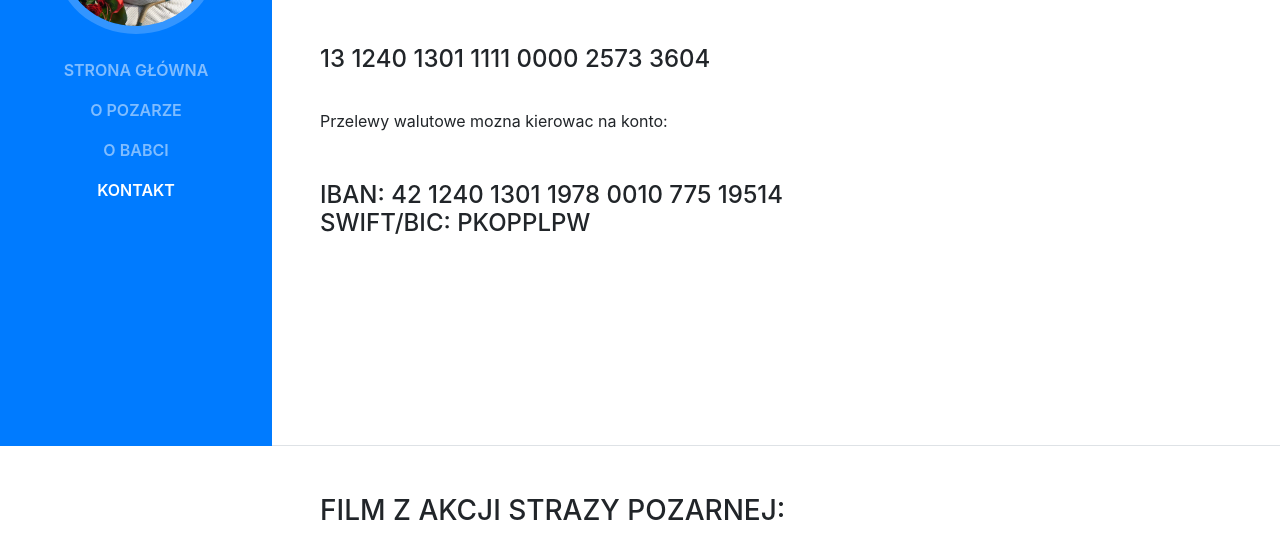
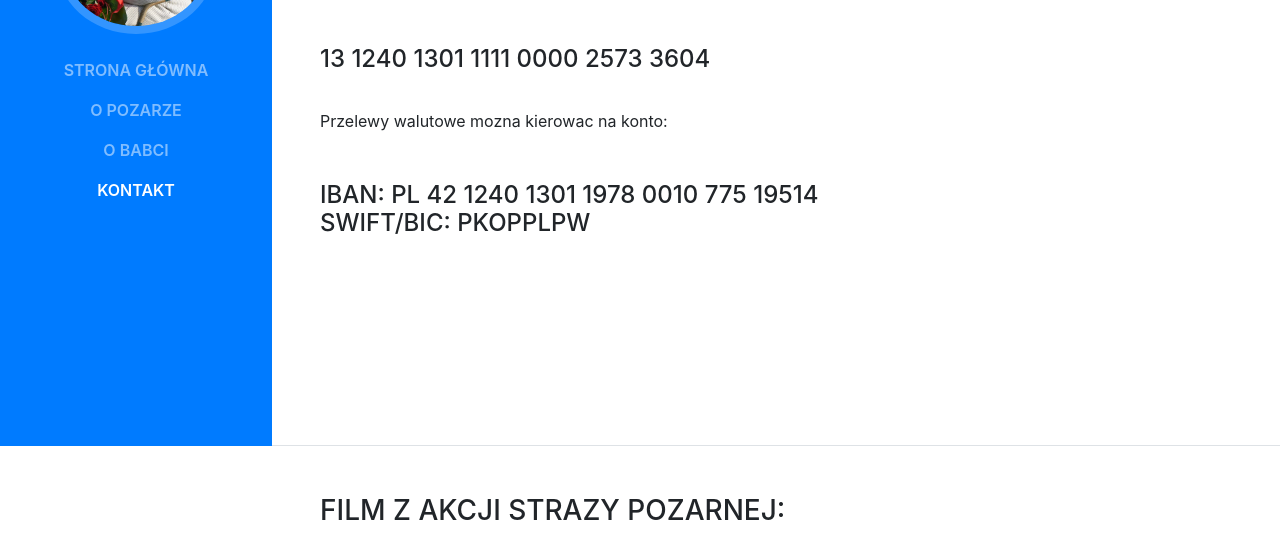
Before and after one commit to krzysztofstudniarek/babcia, a website with bundled scripts: page index.html in a window 1280 px wide. Shown: the part 354-887 px from the top of the page. Built offline with nearby package versions, Linux system fonts and the light colour scheme; a web font is replaced by a local one.

Commit message:
Update index.html

```diff
--- a/index.html
+++ b/index.html
@@ -74,7 +74,7 @@
               Przelewy walutowe mozna kierowac na konto:
             </p>
             <h4 style="margin:0px;">
-              IBAN: 42 1240 1301 1978 0010 775 19514 </br>
+              IBAN: PL 42 1240 1301 1978 0010 775 19514 </br>
               SWIFT/BIC: PKOPPLPW
             </h4>
         </div>
```
